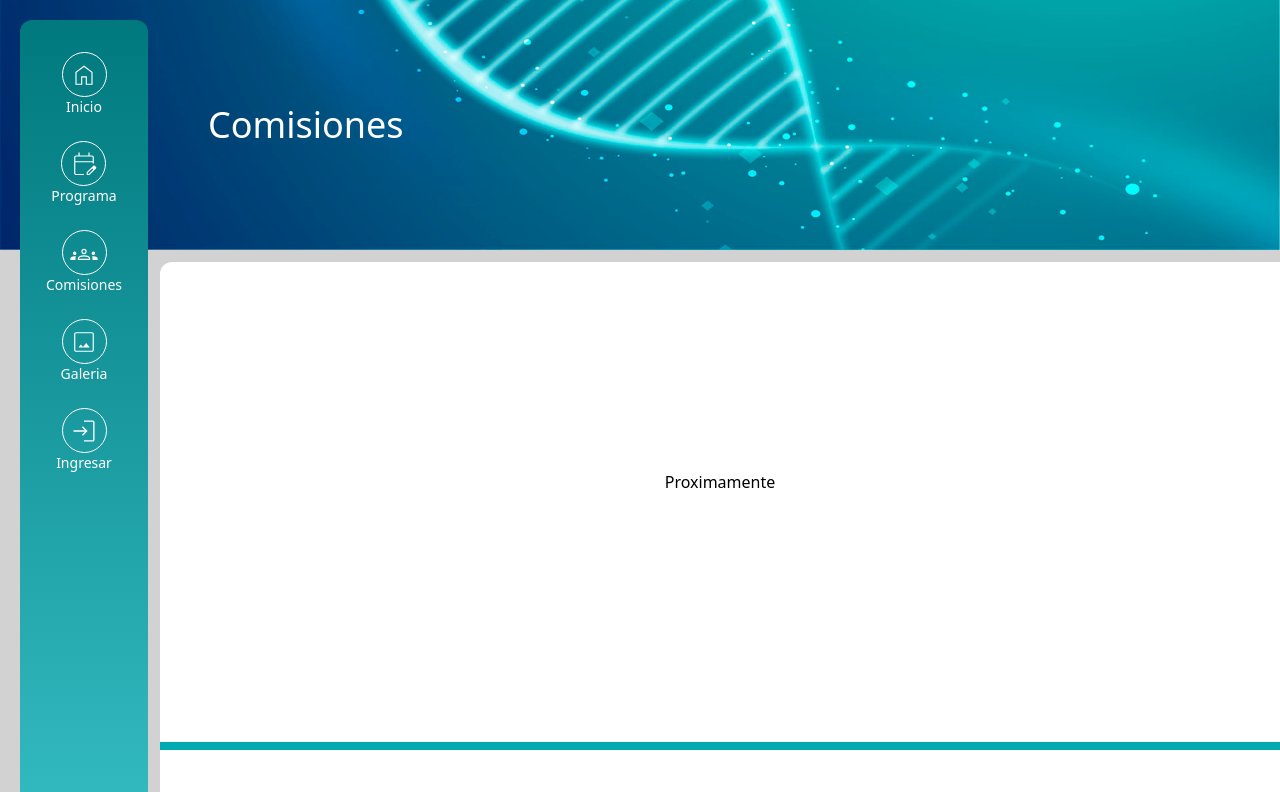
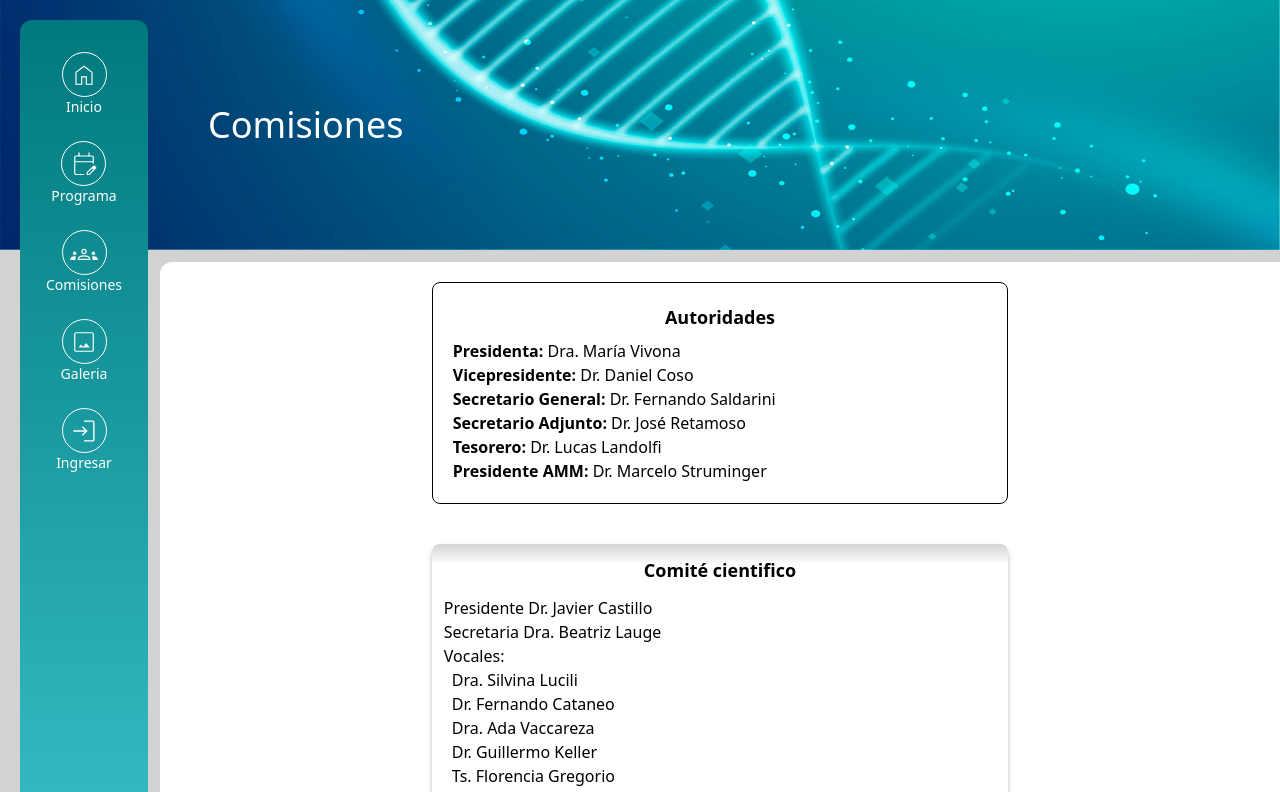
Before and after one commit to jprigotti/jornadas_cientificas_2024, a React (Vite) app: page /comisiones in a window 1280 px wide. Shown: the top 792 px of the page. Built offline with nearby package versions, Linux system fonts and the light colour scheme; no server answers.

Commit message:
added comisiones

```diff
--- a/src/components/navbar/components/NavItems.jsx
+++ b/src/components/navbar/components/NavItems.jsx
@@ -1,3 +1,4 @@
+
 import HomeIcon from "./svgIcons/HomeIcon";
 import ProgramaIcon from "./svgIcons/ProgramaIcon";
 import ComisionesIcon from "./svgIcons/ComisionesIcon";
--- /dev/null
+++ b/src/pages/comisiones/components/Autoridades.jsx
@@ -0,0 +1,19 @@
+import React from 'react'
+
+const Autoridades = () => {
+    return (
+        <div className='border rounded-lg m-5 p-5'>
+            <p className='text-center pb-2 font-semiBold text-lg'>Autoridades</p>
+            <p className='font-semiBold'>Presidenta: <span className='font-regular'>Dra. María Vivona</span></p>
+            <p className='font-semiBold'>Vicepresidente: <span className='font-regular'>Dr. Daniel Coso</span></p>
+            <p className='font-semiBold'>Secretario General: <span className='font-regular'>Dr. Fernando Saldarini</span></p>
+            <p className='font-semiBold'>Secretario Adjunto: <span className='font-regular'>Dr. José Retamoso</span></p>
+            <p className='font-semiBold'>Tesorero: <span className='font-regular'>Dr. Lucas Landolfi</span></p>
+            <p className='font-semiBold'>Presidente AMM: <span className='font-regular'>Dr. Marcelo Struminger</span></p>
+
+
+        </div>
+    )
+}
+
+export default Autoridades
--- /dev/null
+++ b/src/pages/comisiones/components/ComisionCard.jsx
@@ -0,0 +1,23 @@
+import React from 'react'
+
+const ComisionCard = ({ comite }) => {
+    const presidente = `${comite.presidenteGenero == "Dra." ? "Presidenta" : "Presidente"} ${comite.presidenteGenero} ${comite.presidenteNombre}`;
+    const secretario = `${comite.secretarioGenero == "Dra." ? "Secretaria" : "Secretario"} ${comite.secretarioGenero} ${comite.secretarioNombre}`;
+    const vocales = comite.vocales;
+    return (
+        <div className=' rounded-lg m-5 shadow-lightShadowGrey '>
+            <p className='rounded-lg text-center pt-3 font-semiBold text-lg bg-gradient-to-b from-PauBackground via-White to-White text-white'>{comite.comiteNombre}</p>
+            <div className='p-3'>
+                <p>{presidente}</p>
+                <p>{secretario}</p>
+                <p>Vocales:</p>
+                {vocales.map(vocal => (
+                    <p className='ps-2'>{`${vocal.genero == "Dra." ? "Dra." : vocal.genero} ${vocal.nombre}`}</p>
+                ))}
+            </div>
+
+        </div>
+    )
+}
+
+export default ComisionCard
--- /dev/null
+++ b/src/pages/comisiones/components/ComisionesContainer.jsx
@@ -0,0 +1,26 @@
+import React from 'react'
+import { comites } from './comites'
+import ComisionCard from './ComisionCard'
+import Autoridades from './Autoridades'
+
+const ComisionesContainer = () => {
+    return (
+        <div className='w-full m-auto laptop1:w-3/4 laptop2:w-1/2 flex flex-col items-center'>
+            <div className='w-full laptop1:w-3/4'>
+                <Autoridades />
+            </div>
+
+            {comites.map((comite, index) => (
+                <div className='w-full laptop1:w-3/4'>
+                    <ComisionCard
+                        key={index}
+                        comite={comite} />
+                </div>
+
+            ))}
+        </div>
+    );
+
+}
+
+export default ComisionesContainer
--- /dev/null
+++ b/src/pages/comisiones/components/comites.js
@@ -0,0 +1,149 @@
+export const comites = [
+    {
+        "comiteNombre" : "Comité cientifico",
+        "presidenteNombre": "Javier Castillo",
+        "presidenteGenero": "Dr.",
+        "secretarioNombre": "Beatriz Lauge",
+        "secretarioGenero": "Dra.",
+        "vocales": [
+            { "nombre": "Silvina Lucili", "genero": "Dra." },
+            { "nombre": "Fernando Cataneo", "genero": "Dr." },
+            { "nombre": "Ada Vaccareza", "genero": "Dra." },
+            { "nombre": "Guillermo Keller", "genero": "Dr." },
+            { "nombre": "Florencia Gregorio", "genero": "Ts." },
+            { "nombre": "Carlos Ruano", "genero": "Dr." },
+            { "nombre": "Valeria Larralda", "genero": "Dra." },
+            { "nombre": "Noelia Citate", "genero": "Dra." },
+            { "nombre": "Elizabeth Sanguinetti", "genero": "Dra." },
+            { "nombre": "Marcelo Strin", "genero": "Dr." },
+            { "nombre": "Gisela Sesa", "genero": "Ts." },
+            { "nombre": "Agustína Verdamin", "genero": "Dra." },
+            { "nombre": "Vernónica Varela", "genero": "Dra." }
+        ]
+    },
+    {
+        "comiteNombre" : "Comité de mesas redondas",
+        "presidenteNombre": "Marcelo Katz",
+        "presidenteGenero": "Dr.",
+        "secretarioNombre": "Daniel Gil",
+        "secretarioGenero": "Dra.",
+        "vocales": [
+            { "nombre": "Patricia Del Nero", "genero": "Dra." },
+            { "nombre": "Dafne López", "genero": "Dra." },
+            { "nombre": "Claudia Alfonso", "genero": "Bq." }
+        ]
+    },
+    {
+        "comiteNombre" : "Comité de conferencias",
+        "presidenteNombre": "Pamela Rossi",
+        "presidenteGenero": "Dra.",
+        "secretarioNombre": "Flavia Scibetta",
+        "secretarioGenero": "Dra.",
+        "vocales": [
+            { "nombre": "María Bernardi", "genero": "Dra." },
+            { "nombre": "Federico Gauna", "genero": "Dr." },
+            { "nombre": "Wamba Eugenia", "genero": "Dra." }
+        ]
+    },
+    {
+        "comiteNombre" : "Comité de temas libres",
+        "presidenteNombre": "Alvaro Otreras",
+        "presidenteGenero": "Dr.",
+        "secretarioNombre": "Aldana Rondinella",
+        "secretarioGenero": "Dra.",
+        "vocales": [
+            { "nombre": "Verónica Geronazo", "genero": "Dra." },
+            { "nombre": "Mariana Vincenzino", "genero": "Ts." },
+            { "nombre": "Noemí Guerra", "genero": "Dra." },
+            { "nombre": "Analía Innacio", "genero": "Dra." },
+            { "nombre": "Ornela Caruso", "genero": "Dra." }
+        ]
+    },
+    {
+        "comiteNombre" : "Comité de relaciones publicas",
+        "presidenteNombre": "Sandra Gonzalez",
+        "presidenteGenero": "Dra.",
+        "secretarioNombre": "Soledad Elías",
+        "secretarioGenero": "Dra.",
+        "vocales": []
+    },
+    {
+        "comiteNombre" : "Comité de Informàtica y redes sociales",
+        "presidenteNombre": "Juan Pablo Rigotti",
+        "presidenteGenero": "",
+        "secretarioNombre": "Julián Nardi",
+        "secretarioGenero": "",
+        "vocales": [
+            { "nombre": "Romina Plasnic", "genero": "" },
+            { "nombre": "Daiana Cichello", "genero": "" }
+        ]
+    },
+    {
+        "comiteNombre" : "Comité de recepciòn y actos publicos",
+        "presidenteNombre": "Silvia Birnembaum",
+        "presidenteGenero": "Bioquimica",
+        "secretarioNombre": "Nancy Di Biasi",
+        "secretarioGenero": "Dra.",
+        "vocales": [
+            { "nombre": "Juliana Cocao", "genero": "" },
+            { "nombre": "María Inés Marquez", "genero": "Ts." },
+            { "nombre": "Sandra Arcieri", "genero": "Dra." },
+            { "nombre": "Amhed Sabrá", "genero": "Dr." },
+            { "nombre": "Estela Gonzalez", "genero": "Dra." }
+        ]
+    },
+    {
+        "comiteNombre" : "Comité de Cultura",
+        "presidenteNombre": "Gachy Suarez",
+        "presidenteGenero": "",
+        "secretarioNombre": "Cecilia Ormazabal",
+        "secretarioGenero": "Bq.",
+        "vocales": [
+            { "nombre": "Victoria Bronzatti", "genero": "Dra." },
+            { "nombre": "Camilo Prado", "genero": "" }
+        ]
+    },
+    {
+        "comiteNombre" : "Comité asesor",
+        "presidenteNombre": "Ruben Luca",
+        "presidenteGenero": "Dr.",
+        "vocales": [
+            { "nombre": "Teresa Rodriguez Brieschke", "genero": "Dra." },
+            { "nombre": "Guillermina Améstica", "genero": "Dra." }
+        ]
+    },
+    {
+        "comiteNombre" : "Comité de area programàtica",
+        "presidenteNombre": "Claudia Falotico",
+        "presidenteGenero": "Dra.",
+        "secretarioNombre": "Sandra Eidner",
+        "secretarioGenero": "Dra.",
+        "vocales": [
+            { "nombre": "Paula Evangelina Donadio", "genero": "Lic." },
+            { "nombre": "María Natalia González", "genero": "Ts." },
+            { "nombre": "Daniela Tiburi", "genero": "Lic." },
+            { "nombre": "Felipe Aguero", "genero": "Dr." }
+        ]
+    },
+    {
+        "comiteNombre" : "Comité Residentes y concurrentes",
+        "presidenteNombre": "Gonzalo Barbieri",
+        "presidenteGenero": "Dr.",
+        "secretarioNombre": "Sofía Pisano",
+        "secretarioGenero": "Dra.",
+        "vocales": [
+            { "nombre": "Jimena González Alije", "genero": "Ts." },
+            { "nombre": "Jorge García", "genero": "Dr." },
+            { "nombre": "Yanina Pastori", "genero": "Dra." },
+            { "nombre": "Virginia Scarano", "genero": "Dra." },
+            { "nombre": "Anthony Capcha", "genero": "Dr." },
+            { "nombre": "Rada Micaela", "genero": "Dra." },
+            { "nombre": "Victoria Lipera", "genero": "Dra." },
+            { "nombre": "Martín García", "genero": "Dr." },
+            { "nombre": "Giovanni Ávila", "genero": "Dr." },
+            { "nombre": "Erika Nogales", "genero": "Dra." },
+            { "nombre": "Lucas Agrazzo", "genero": "Dr." },
+            { "nombre": "Antonella Guerrica Goitia", "genero": "Dra." }
+        ]
+    }
+];
--- a/src/pages/comisiones/view/ComisionesView.jsx
+++ b/src/pages/comisiones/view/ComisionesView.jsx
@@ -1,12 +1,13 @@
 import React from "react";
 import PagesBannerView from "../../../components/pagesBanner/view/PagesBannerView";
+import ComisionesContainer from "../components/ComisionesContainer";
 
 const ComisionesView = () => {
   return (
-    <div>
+    <div >
       <PagesBannerView title={"Comisiones"} />
-      <section className="ms-40 mt-3 rounded-tl-xl bg-White flex flex-col items-center px-3">
-        <p className="p-52">Proximamente</p>
+      <section className="mt-3 rounded-tl-xl bg-White flex flex-col items-center px-3 laptop1:ms-40">
+        <ComisionesContainer />
       </section>
     </div>
   );
```
